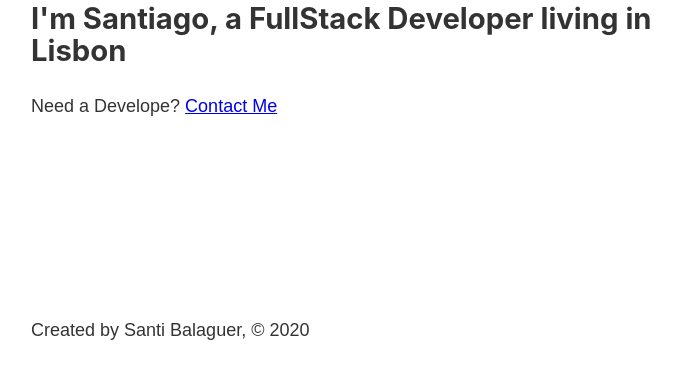
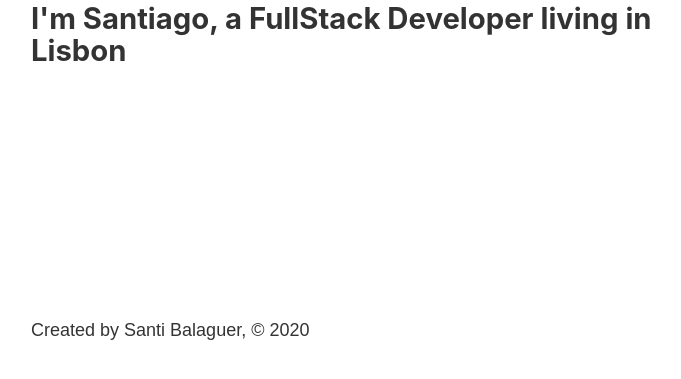
Before and after one commit to SBalaguer/gatsby-site, a Gatsby site: page / in a window 1280 px wide. Shown: the part 413-792 px from the top of the page, without its empty margins (252-933 px from the left). Built offline with nearby package versions, Linux system fonts and the light colour scheme; Gatsby itself is replaced by a stand-in of ours.

Commit message:
removed p on home page

```diff
--- a/src/pages/index.js
+++ b/src/pages/index.js
@@ -9,9 +9,6 @@ const Index = () => {
       <Head title="Home" />
       <h1>Hello!</h1>
       <h2>I'm Santiago, a FullStack Developer living in Lisbon</h2>
-      <p>
-        Need a Develope? <Link to="/contact">Contact Me</Link>
-      </p>
     </Layout>
   )
 }
```
